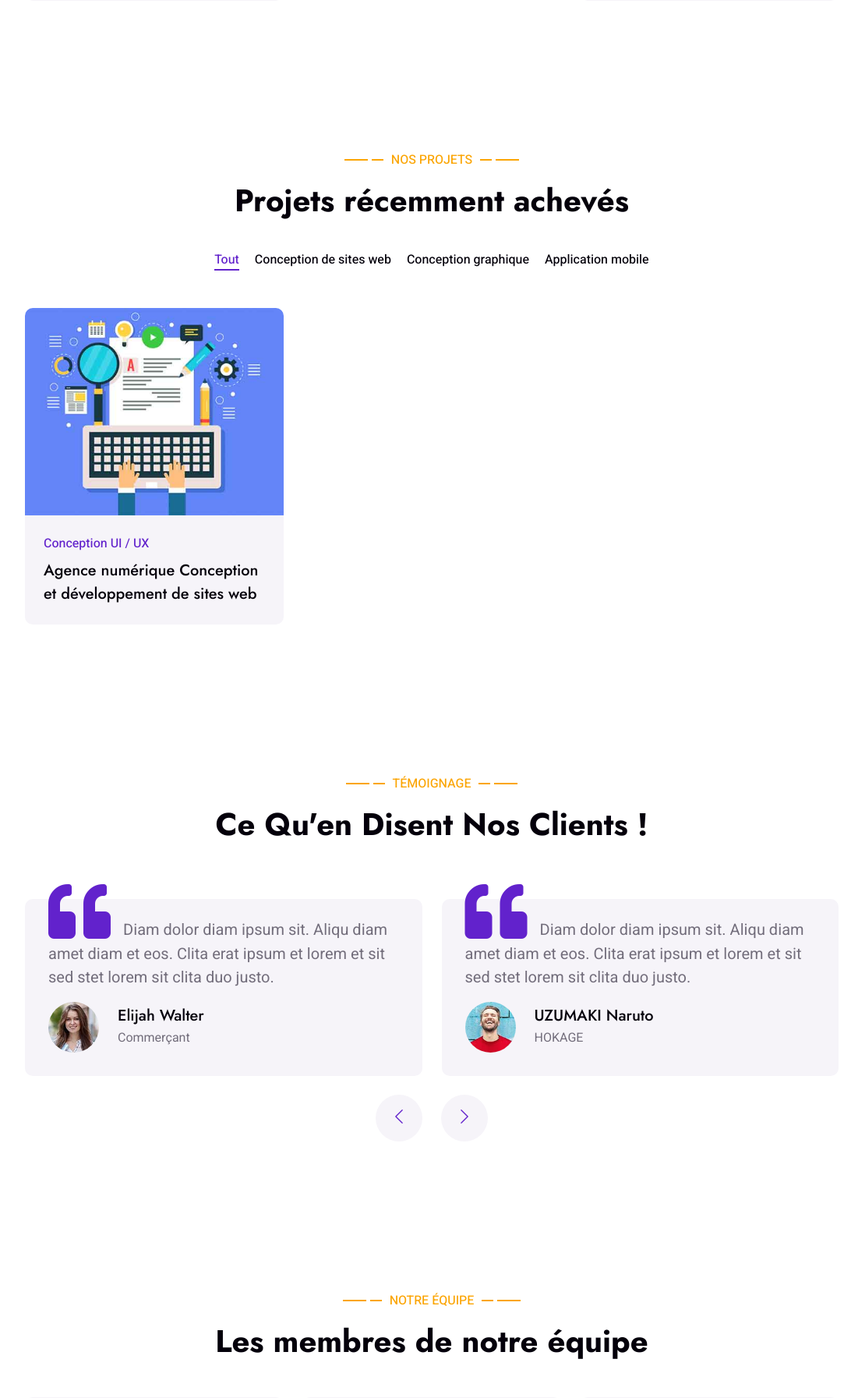
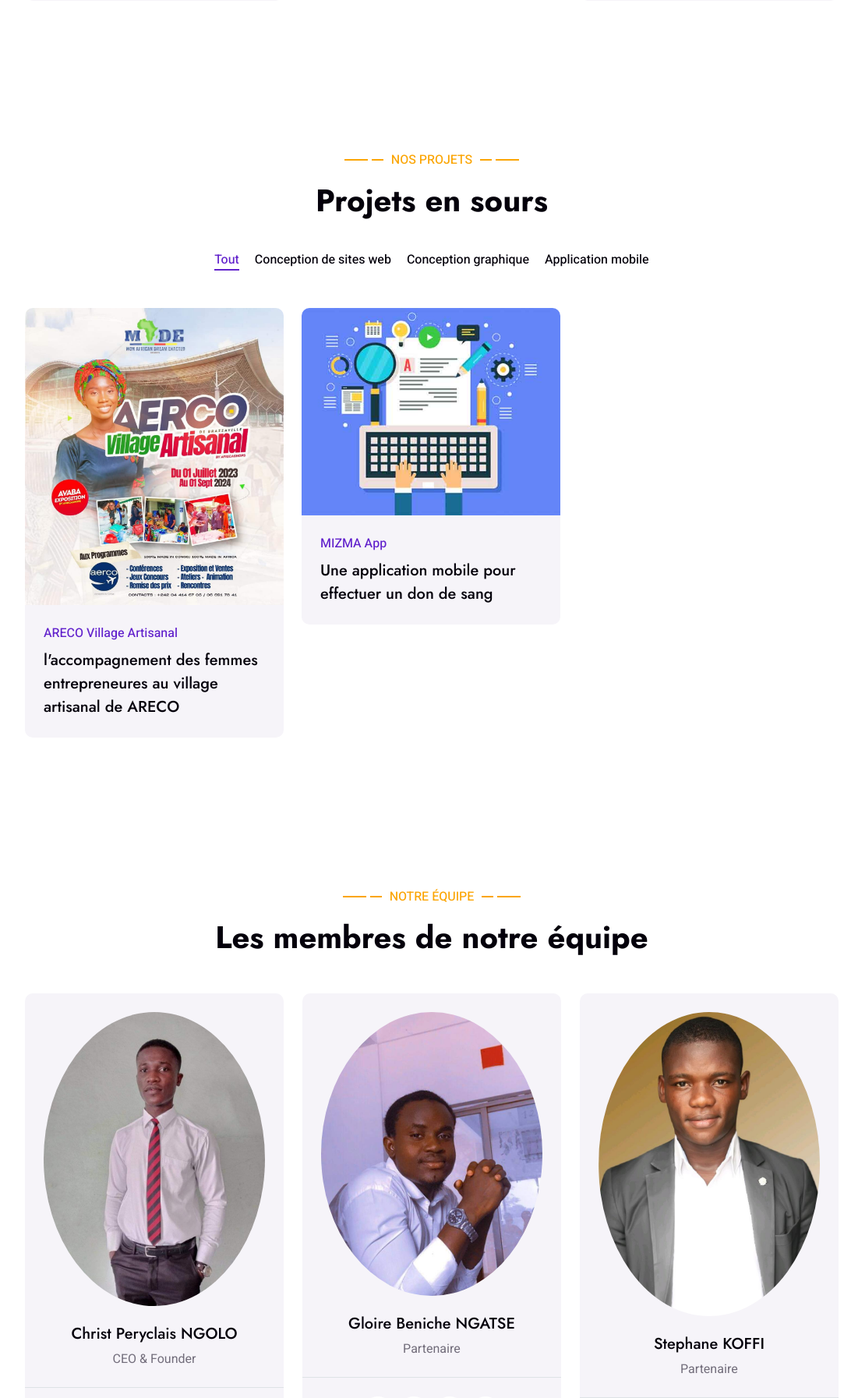
Before and after one commit to KBjeanelie/PeryTechGroup-Site, a Django app: page / in a window 1280 px wide. Shown: the part 4086-5879 px from the top of the page at 78% size, without its empty margins (86-1169 px from the left). Run offline with Django 4.2, Linux system fonts and the light colour scheme; some libraries are stand-ins or nearby versions.

Commit message:
MAJ des information sur le site

```diff
--- a/SiteOfficiel/templates/base.html
+++ b/SiteOfficiel/templates/base.html
@@ -59,7 +59,7 @@
                 </button>
                 <div class="collapse navbar-collapse" id="navbarCollapse">
                     <div class="navbar-nav mx-auto py-0">
-                        <a href="{% url 'index' %}" class="nav-item nav-link active">Accueil</a>
+                        <a href="{% url 'index' %}" class="nav-item nav-link">Accueil</a>
                         <a href="{% url 'about' %}" class="nav-item nav-link">À propos</a>
                         <a href="{% url 'services' %}" class="nav-item nav-link">Services</a>
                         <a href="{% url 'projets' %}" class="nav-item nav-link">Projets</a>
--- a/SiteOfficiel/templates/index.html
+++ b/SiteOfficiel/templates/index.html
@@ -132,8 +132,8 @@
                     </div>
                     <div class="col-md-6 col-lg-3 text-center wow fadeIn" data-wow-delay="0.7s">
                         <i class="fa fa-check fa-3x text-secondary mb-3"></i>
-                        <h1 class="text-white mb-2" data-toggle="counter-up">1</h1>
-                        <p class="text-white mb-0">Projets complets</p>
+                        <h1 class="text-white mb-2" data-toggle="counter-up">2</h1>
+                        <p class="text-white mb-0">Projets en cours</p>
                     </div>
                 </div>
             </div>
@@ -256,7 +256,7 @@
     <div class="container py-5 px-lg-5">
         <div class="wow fadeInUp" data-wow-delay="0.1s">
             <p class="section-title text-secondary justify-content-center"><span></span>Nos Projets<span></span></p>
-                    <h1 class="text-center mb-5">Projets récemment achevés</h1>
+            <h1 class="text-center mb-5">Projets en sours</h1>
         </div>
         <div class="row mt-n2 wow fadeInUp" data-wow-delay="0.3s">
             <div class="col-12 text-center">
@@ -264,7 +264,7 @@
                     <li class="mx-2 active" data-filter="*">Tout</li>
                     <li class="mx-2" data-filter=".first">Conception de sites web</li>
                     <li class="mx-2" data-filter=".second">Conception graphique</li>
-                            <li class="mx-2" data-filter=".second">Application mobile</li>
+                    <li class="mx-2" data-filter=".third">Application mobile</li>
                 </ul>
             </div>
         </div>
@@ -272,16 +272,34 @@
             <div class="col-lg-4 col-md-6 portfolio-item first wow fadeInUp" data-wow-delay="0.1s">
                 <div class="rounded overflow-hidden">
                     <div class="position-relative overflow-hidden">
-                                <img class="img-fluid w-100" src="{% static 'img/portfolio-1.jpg' %}" alt="">
+                        <img class="img-fluid w-100" src="{% static 'img/portfolio2.jpg' %}" alt="">
                         <div class="portfolio-overlay">
-                                    <a class="btn btn-square btn-outline-light mx-1" href="img/portfolio-1.jpg" data-lightbox="portfolio"><i class="fa fa-eye"></i></a>
+                            <a class="btn btn-square btn-outline-light mx-1" href="{% static 'img/portfolio2.jpg' %}" data-lightbox="portfolio"><i class="fa fa-eye"></i></a>
                             <a class="btn btn-square btn-outline-light mx-1" href="#"><i class="fa fa-link"></i></a>
                         </div>
                     </div>
                     <div class="bg-light p-4">
-                                <p class="text-primary fw-medium mb-2">Conception UI / UX</p>
+                        <p class="text-primary fw-medium mb-2">ARECO Village Artisanal</p>
                         <h5 class="lh-base mb-0">
-                                    Agence numérique Conception et développement de sites web
+                            l'accompagnement des femmes entrepreneures au village artisanal de ARECO
+                        </a>
+                    </div>
+                </div>
+            </div>
+
+            <div class="col-lg-4 col-md-6 portfolio-item third wow fadeInUp" data-wow-delay="0.1s">
+                <div class="rounded overflow-hidden">
+                    <div class="position-relative overflow-hidden">
+                        <img class="img-fluid w-100" src="{% static 'img/portfolio-1.jpg' %}" alt="">
+                        <div class="portfolio-overlay">
+                            <a class="btn btn-square btn-outline-light mx-1" href="{% static 'img/portfolio-1.jpg' %}" data-lightbox="portfolio"><i class="fa fa-eye"></i></a>
+                            <a class="btn btn-square btn-outline-light mx-1" href="#"><i class="fa fa-link"></i></a>
+                        </div>
+                    </div>
+                    <div class="bg-light p-4">
+                        <p class="text-primary fw-medium mb-2">MIZMA App</p>
+                        <h5 class="lh-base mb-0">
+                            Une application mobile pour effectuer un don de sang
                         </a>
                     </div>
                 </div>
@@ -293,7 +311,7 @@
 
 
 <!-- Testimonial Start -->
-        <div class="container-xxl py-5 wow fadeInUp" data-wow-delay="0.05s">
+{% comment %} <div class="container-xxl py-5 wow fadeInUp" data-wow-delay="0.05s">
     <div class="container py-5 px-lg-5">
         <p class="section-title text-secondary justify-content-center"><span></span>TÉMOIGNAGE<span></span></p>
         <h1 class="text-center mb-5">Ce Qu'en Disent Nos Clients !</h1>
@@ -330,7 +348,7 @@
             </div>
         </div>
     </div>
-        </div>
+</div> {% endcomment %}
 <!-- Testimonial End -->
 
 
@@ -345,8 +363,8 @@
             <div class="col-lg-4 col-md-6 wow fadeInUp" data-wow-delay="0.1s">
                 <div class="team-item bg-light rounded">
                     <div class="text-center border-bottom p-4">
-                                <img class="img-fluid rounded-circle mb-4" src="{% static 'img/membre.jpg' %}" alt="">
-                                <h5>Elijah Walter</h5>
+                        <img class="img-fluid rounded-circle mb-4" src="{% static 'img/team-1.jpeg' %}" alt="">
+                        <h5>Christ Peryclais NGOLO</h5>
                         <span>CEO & Founder</span>
                     </div>
                     <div class="d-flex justify-content-center p-4">
@@ -361,9 +379,9 @@
             <div class="col-lg-4 col-md-6 wow fadeInUp" data-wow-delay="0.1s">
                 <div class="team-item bg-light rounded">
                     <div class="text-center border-bottom p-4">
-                                <img class="img-fluid rounded-circle mb-4" src="{% static 'img/membre.jpg' %}" alt="">
-                                <h5>Elijah Walter</h5>
-                                <span>CEO & Founder</span>
+                        <img class="img-fluid rounded-circle mb-4" src="{% static 'img/team-2.jpg' %}" alt="">
+                        <h5>Gloire Beniche NGATSE</h5>
+                        <span>Partenaire</span>
                     </div>
                     <div class="d-flex justify-content-center p-4">
                         <a class="btn btn-square mx-1" href="#"><i class="fab fa-facebook-f"></i></a>
@@ -378,9 +396,9 @@
             <div class="col-lg-4 col-md-6 wow fadeInUp" data-wow-delay="0.1s">
                 <div class="team-item bg-light rounded">
                     <div class="text-center border-bottom p-4">
-                                <img class="img-fluid rounded-circle mb-4" src="{% static 'img/membre.jpg' %}" alt="">
-                                <h5>Elijah Walter</h5>
-                                <span>CEO & Founder</span>
+                        <img class="img-fluid rounded-circle mb-4" src="{% static 'img/team-3.jpeg' %}" alt="">
+                        <h5>Stephane KOFFI</h5>
+                        <span>Partenaire</span>
                     </div>
                     <div class="d-flex justify-content-center p-4">
                         <a class="btn btn-square mx-1" href="#"><i class="fab fa-facebook-f"></i></a>
--- a/SiteOfficiel/templates/pages/service.html
+++ b/SiteOfficiel/templates/pages/service.html
@@ -132,7 +132,7 @@
 
 
     <!-- Testimonial Start -->
-    <div class="container-xxl py-5 wow fadeInUp" data-wow-delay="0.05s">
+    {% comment %} <div class="container-xxl py-5 wow fadeInUp" data-wow-delay="0.05s">
         <div class="container py-5 px-lg-5">
             <p class="section-title text-secondary justify-content-center"><span></span>TÉMOIGNAGE<span></span></p>
             <h1 class="text-center mb-5">Ce Qu'en Disent Nos Clients !</h1>
@@ -169,7 +169,7 @@
                 </div>
             </div>
         </div>
-    </div>
+    </div> {% endcomment %}
     <!-- Testimonial End -->
 
 {% endblock content %}
```
Also changed, not shown: SiteOfficiel/templates/pages/about.html (+10 -11 lines), SiteOfficiel/templates/pages/project.html (+25 -6 lines), SiteOfficiel/static/img/portfolio-2.jpg (deleted), SiteOfficiel/static/img/portfolio-3.jpg (deleted), SiteOfficiel/static/img/portfolio-4.jpg (deleted), SiteOfficiel/static/img/portfolio-5.jpg (deleted), SiteOfficiel/static/img/portfolio-6.jpg (deleted), SiteOfficiel/static/img/portfolio2.jpg (added), SiteOfficiel/static/img/team-1.jpeg (added), SiteOfficiel/static/img/team-1.jpg (deleted), SiteOfficiel/static/img/team-2.jpg, SiteOfficiel/static/img/team-3.jpeg (added), SiteOfficiel/static/img/team-3.jpg (deleted). Lines whose indentation alone changed are shown as unchanged.
